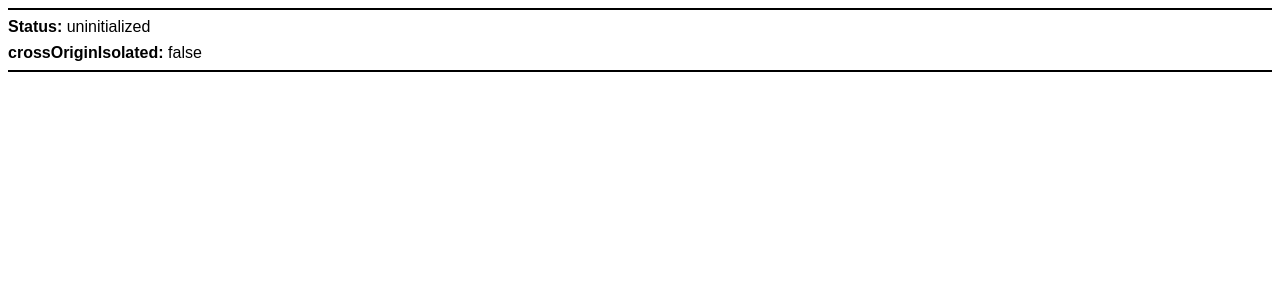
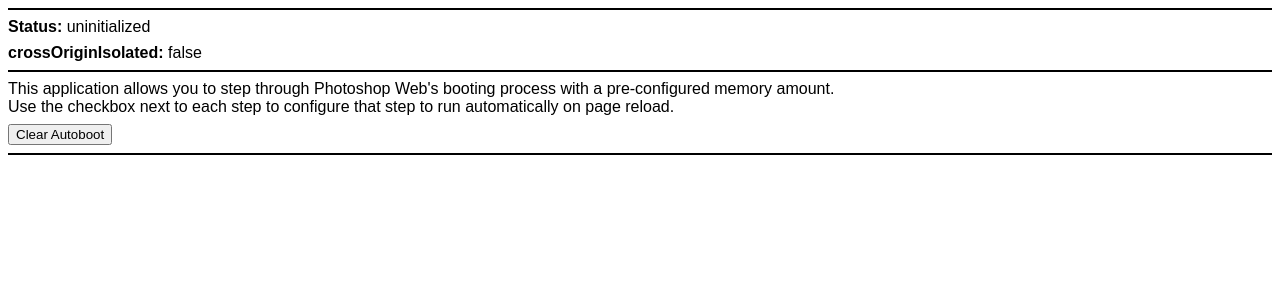
Before and after one commit to milky2028/psweb-no-ui-svelte, a SvelteKit app: page / in a window 1280 px wide. Shown: the top 300 px of the page. Built offline with nearby package versions, Linux system fonts and the light colour scheme.

Commit message:
more description

```diff
--- a/src/routes/+page.svelte
+++ b/src/routes/+page.svelte
@@ -4,11 +4,13 @@
 	import Divider from '$lib/Divider.svelte';
 
 	let status = 'uninitialized';
-	let isolated = '...';
+	let isolated = false;
 
 	onMount(() => {
-		isolated = `${crossOriginIsolated}`;
+		isolated = crossOriginIsolated;
 	});
+
+	function onClear() {}
 </script>
 
 <Divider />
@@ -17,3 +19,13 @@
 <div><strong>crossOriginIsolated:</strong> {isolated}</div>
 
 <Divider />
+
+<div>
+	This application allows you to step through Photoshop Web's booting process with a pre-configured
+	memory amount.
+	<br />
+	Use the checkbox next to each step to configure that step to run automatically on page reload.
+</div>
+<button on:click={onClear}>Clear Autoboot</button>
+
+<Divider />
```
